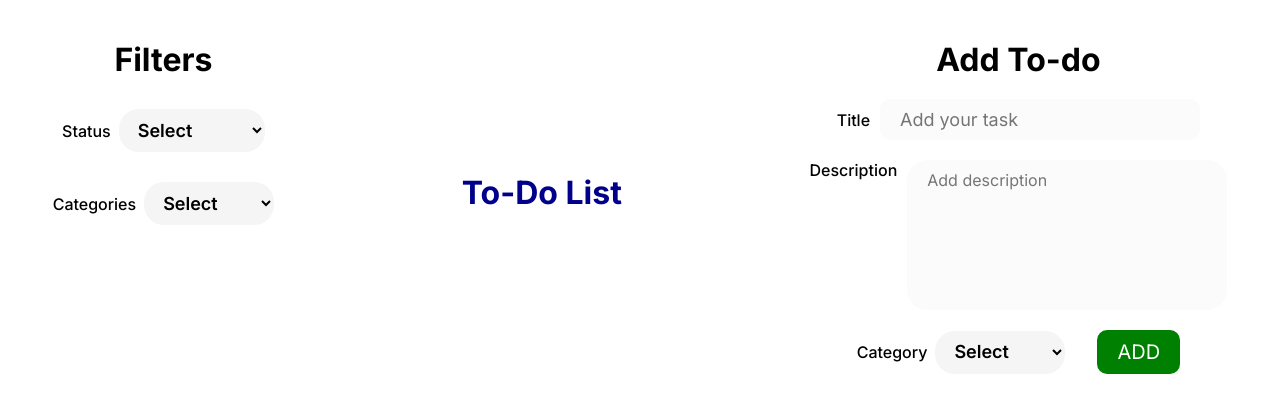
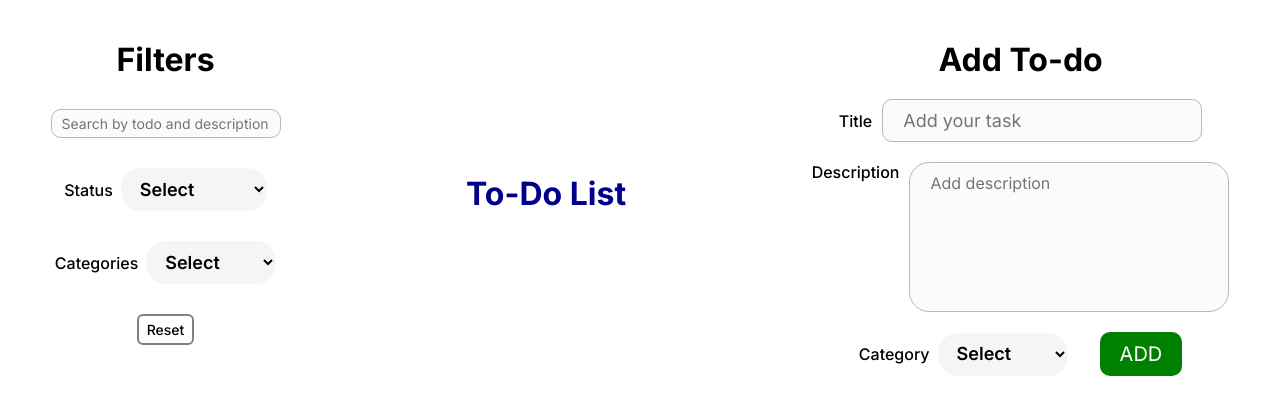
Before and after one commit to shvncodes/todo-app-react, a React (Vite) app: page / in a window 1280 px wide. Shown: the top 414 px of the page. Built offline with nearby package versions, Linux system fonts and the light colour scheme; a web font is replaced by a local one.

Commit message:
Add search by todo and reset filter button

```diff
--- a/src/add-todo.module.css
+++ b/src/add-todo.module.css
@@ -19,11 +19,11 @@
 }
 
 .title {
-    && {
-      display: flex;
-      justify-content: center;
-      align-items: center;
-    }
+  && {
+    display: flex;
+    justify-content: center;
+    align-items: center;
+  }
 }
 
 .task {
@@ -31,7 +31,7 @@
   width: 320px;
   padding: 10px 20px;
   border-radius: 10px;
-  border: none;
+  border: 1px solid #bbb6b6;
   background-color: #fbfbfb;
 }
 
@@ -54,7 +54,7 @@
   width: 320px;
   height: 150px;
   border-radius: 20px;
-  border: none;
+  border: 1px solid #bbb6b6;
   font-size: 16px;
   padding: 10px 20px;
   resize: none;
--- a/src/filter.jsx
+++ b/src/filter.jsx
@@ -7,6 +7,7 @@ function Filter(props) {
   const { todoList, setFilteredList } = props;
   const [status, setStatus] = useState("");
   const [category, setCategory] = useState("");
+  const [searchQuery, setSearchQuery] = useState("");
 
   useEffect(() => {
     const StatusFilteredTodos = todoList.filter((todo) => {
@@ -18,18 +19,38 @@ function Filter(props) {
       return true;
     });
 
-    const finalTodoList = StatusFilteredTodos.filter((todo) => {
+    const categoryFilteredTodoList = StatusFilteredTodos.filter((todo) => {
       if (category === "") return true;
       if (todo.category === category) return true;
       return false;
     });
 
+    const finalTodoList = categoryFilteredTodoList.filter((todo) => {
+      return (
+        todo.task.includes(searchQuery) ||
+        todo.description.includes(searchQuery)
+      );
+    });
+
     setFilteredList(finalTodoList);
-  }, [todoList, status, category]);
+  }, [todoList, status, category, searchQuery]);
+
+  const resetFilters = ()=> {
+    setCategory("");
+    setStatus("");
+    setSearchQuery("");
+  }
 
   return (
     <div className={styles["filterSection"]}>
       <h1>Filters</h1>
+      <input
+        type="text"
+        className={styles["serach"]}
+        placeholder="Search by todo and description"
+        value={searchQuery}
+        onChange={(e) => setSearchQuery(e.target.value)}
+      />
       <Dropdown
         label={"Status"}
         id={"Status"}
@@ -44,6 +65,7 @@ function Filter(props) {
         value={category}
         setValue={setCategory}
       />
+        <button className={styles["resetBtn"]} onClick={resetFilters}>Reset</button>
     </div>
   );
 }
--- a/src/filter.module.css
+++ b/src/filter.module.css
@@ -1,7 +1,26 @@
 .filterSection {
-    display: flex;
-    align-items: center;
-    flex-direction: column;
-    gap: 30px;
-    padding: 40px;
+  display: flex;
+  align-items: center;
+  flex-direction: column;
+  gap: 30px;
+  padding: 40px;
 }
+
+.serach {
+  width: 230px;
+  padding: 5px 10px;
+  border: 1px solid #bbb6b6;
+  border-radius: 10px;
+  font-size: 14px;
+  background-color: #fbfbfb;
+}
+
+.resetBtn {
+  font-size: 14px;
+  font-weight: 500;
+  padding: 5px 8px;
+  border-radius: 6px;
+  border: 2px solid gray;
+  background-color: transparent;
+  cursor: pointer;
+}
--- a/src/todo-item.jsx
+++ b/src/todo-item.jsx
@@ -46,10 +46,10 @@ function TodoItem(props) {
       <div className={styles["rightSection"]}>
         {todo.category && <p className={styles["category"]}>{todo.category}</p>}
         <div className={styles["btns"]}>
-            <button className={styles["editBtn"]}>Edit</button>
-            <button onClick={removeTodo} className={styles["removeBtn"]}>
+          <button className={styles["editBtn"]}>Edit</button>
+          <button onClick={removeTodo} className={styles["removeBtn"]}>
             X
-            </button>
+          </button>
         </div>
       </div>
     </div>
```
